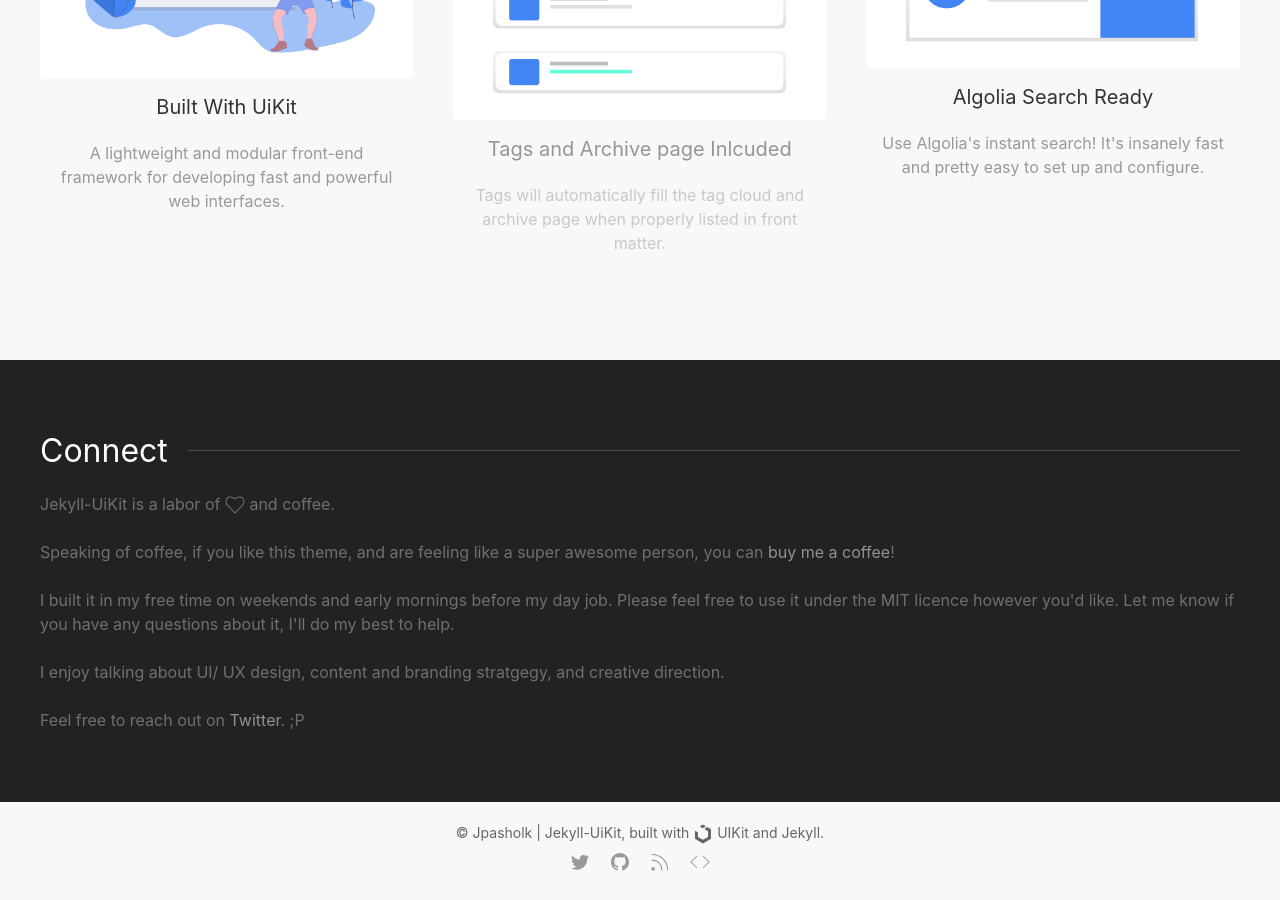
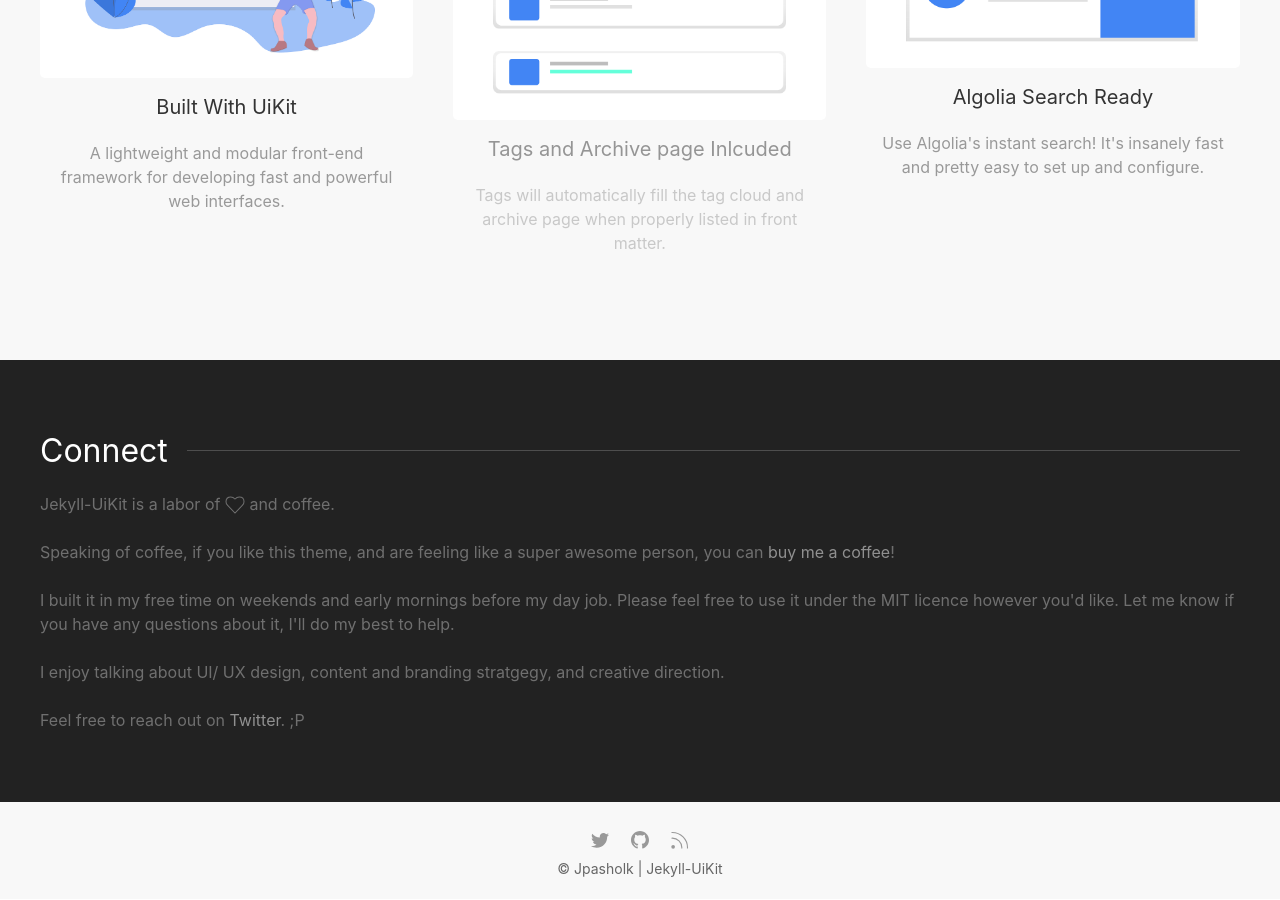
Before and after one commit to jpasholk/jekyll-uikit, a Jekyll site: the page built from index.html, in a window 1280 px wide and 900 px high, scrolled down 803 px. Built offline with Jekyll 4.4.1, drawn with Linux system fonts in a browser that asks for light colours.

Commit message:
Update footer

```diff
--- a/_includes/footer.html
+++ b/_includes/footer.html
@@ -3,10 +3,10 @@
     <div class="uk-container">
       <div class="uk-grid-match uk-child-width-1-1@m" uk-grid>
         <div class="uk-text-center uk-text-small">
-          <p>&copy; <a class="uk-link-text" href="https://github.com/jpasholk">Jpasholk</a> | <a class="uk-link-text" href="#">Jekyll-UiKit</a>, built with <span uk-icon="uikit"></span><a class="uk-link-text" href="https://getuikit.com/" target="_blank"> UIKit</a> and <a class="uk-link-text" href="https://jekyllrb.com/" target="_blank">Jekyll</a>.
+          <p>
+            {% include footer-links.html %}
             <br>
-            {% include footer-links.html %}
-            <a href="#" class="uk-icon-button" uk-icon="icon: code" uk-tooltip="title: View Source" target="_blank"></a></p>
+            &copy; <a class="uk-link-text" href="https://github.com/jpasholk">Jpasholk</a> | <a class="uk-link-text" href="target="_blank"">Jekyll-UiKit</a></p>
         </div>
       </div>
     </div>
```
